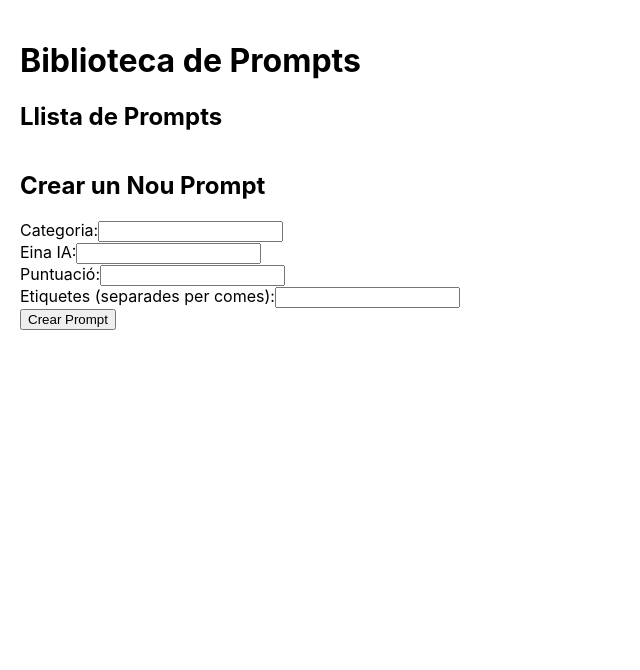
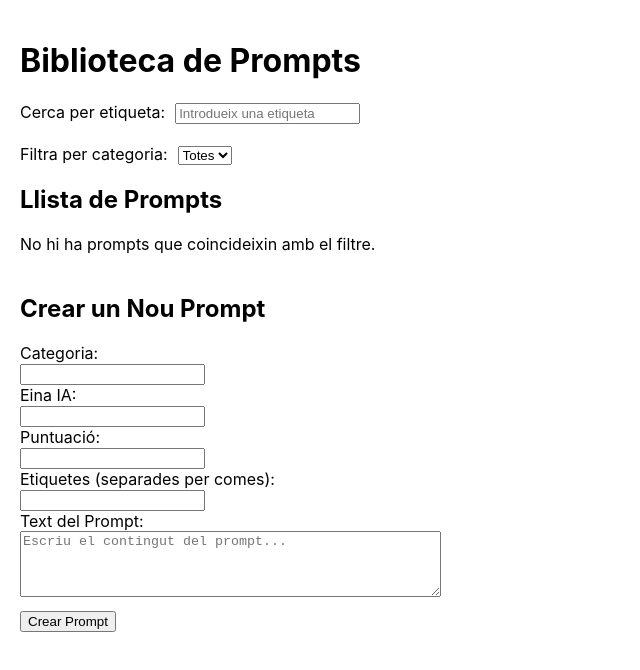
Before and after one commit to sciscar/prompt-library, a React (Create React App) app in the folder frontend/: page / in a window 1280 px wide. Shown: the top 670 px of the page, without its empty margins (0-640 px from the left). Built offline with nearby package versions, Linux system fonts and the light colour scheme.

Commit message:
Add filtering functionality and text prompt field to prompts management

```diff
--- a/frontend/src/App.js
+++ b/frontend/src/App.js
@@ -1,21 +1,27 @@
 import React, { useState, useEffect } from 'react';
 
 function App() {
+  // ESTAT PRINCIPAL
   const [prompts, setPrompts] = useState([]);
   const [formData, setFormData] = useState({
     categoria: '',
     einaIA: '',
     puntuacio: '',
-    etiquetes: ''
+    etiquetes: '',
+    textPrompt: ''
   });
 
-  // Carregar els prompts des de localStorage al muntar el component
+  // ESTAT PER A FILTRES
+  const [searchTag, setSearchTag] = useState('');
+  const [selectedCategory, setSelectedCategory] = useState('');
+
+  // CARREGAR PROMPTS DES DE localStorage
   useEffect(() => {
     const savedPrompts = JSON.parse(localStorage.getItem('prompts')) || [];
     setPrompts(savedPrompts);
   }, []);
 
-  // Gestionar els canvis en els camps del formulari
+  // GESTIÓ DE CANVIS AL FORMULARI
   const handleChange = (e) => {
     setFormData({
       ...formData,
@@ -23,19 +29,23 @@ function App() {
     });
   };
 
-  // Gestionar l'enviament del formulari
+  // AFEGIR UN NOU PROMPT
   const handleSubmit = (e) => {
     e.preventDefault();
 
-    // Convertir la puntuació a número i les etiquetes a un array (separades per comes)
+    // Convertir puntuació a número i etiquetes a array
     const newPrompt = {
-      categoria: formData.categoria,
-      einaIA: formData.einaIA,
+      categoria: formData.categoria.trim(),
+      einaIA: formData.einaIA.trim(),
       puntuacio: Number(formData.puntuacio),
-      etiquetes: formData.etiquetes.split(',').map(tag => tag.trim())
+      etiquetes: formData.etiquetes
+        .split(',')
+        .map(tag => tag.trim())
+        .filter(tag => tag !== ''),
+      textPrompt: formData.textPrompt.trim()
     };
 
-    // Afegir el nou prompt a la llista existent
+    // Afegir el nou prompt a la llista
     const updatedPrompts = [...prompts, newPrompt];
     setPrompts(updatedPrompts);
     localStorage.setItem('prompts', JSON.stringify(updatedPrompts));
@@ -45,47 +55,145 @@ function App() {
       categoria: '',
       einaIA: '',
       puntuacio: '',
-      etiquetes: ''
+      etiquetes: '',
+      textPrompt: ''
     });
   };
+
+  // LLISTA DE CATEGORIES (extretes dels prompts)
+  const categories = Array.from(new Set(prompts.map(p => p.categoria))).filter(cat => cat);
+
+  // FILTRAR PROMPTS SEGONS EL TAG I LA CATEGORIA
+  const filteredPrompts = prompts.filter(prompt => {
+    // Filtre per etiqueta (searchTag)
+    const matchTag = searchTag === ''
+      ? true
+      : prompt.etiquetes.includes(searchTag.trim());
+
+    // Filtre per categoria (selectedCategory)
+    const matchCategory = selectedCategory === ''
+      ? true
+      : prompt.categoria === selectedCategory;
+
+    return matchTag && matchCategory;
+  });
 
   return (
     <div style={{ padding: '20px' }}>
       <h1>Biblioteca de Prompts</h1>
 
-      {/* Llista de Prompts */}
+      {/* FILTRE PER ETIQUETA */}
+      <div style={{ marginBottom: '20px' }}>
+        <label htmlFor="searchTag" style={{ marginRight: '10px' }}>Cerca per etiqueta:</label>
+        <input
+          type="text"
+          id="searchTag"
+          value={searchTag}
+          onChange={(e) => setSearchTag(e.target.value)}
+          placeholder="Introdueix una etiqueta"
+        />
+      </div>
+
+      {/* DESPLEGABLE DE CATEGORIES */}
+      <div style={{ marginBottom: '20px' }}>
+        <label htmlFor="categoryFilter" style={{ marginRight: '10px' }}>Filtra per categoria:</label>
+        <select
+          id="categoryFilter"
+          value={selectedCategory}
+          onChange={(e) => setSelectedCategory(e.target.value)}
+        >
+          <option value="">Totes</option>
+          {categories.map((cat, index) => (
+            <option key={index} value={cat}>
+              {cat}
+            </option>
+          ))}
+        </select>
+      </div>
+
+      {/* LLISTA DE PROMPTS */}
       <section>
         <h2>Llista de Prompts</h2>
-        <ul>
-          {prompts.map((prompt, index) => (
-            <li key={index}>
-              <strong>{prompt.categoria}</strong> - {prompt.einaIA} - Puntuació: {prompt.puntuacio} - Etiquetes: {prompt.etiquetes.join(', ')}
-            </li>
-          ))}
-        </ul>
+        {filteredPrompts.length === 0 ? (
+          <p>No hi ha prompts que coincideixin amb el filtre.</p>
+        ) : (
+          <ul>
+            {filteredPrompts.map((prompt, index) => (
+              <li key={index} style={{ marginBottom: '20px' }}>
+                <div><strong>Categoria:</strong> {prompt.categoria}</div>
+                <div><strong>Eina IA:</strong> {prompt.einaIA}</div>
+                <div><strong>Puntuació:</strong> {prompt.puntuacio}</div>
+                <div><strong>Etiquetes:</strong> {prompt.etiquetes.join(', ')}</div>
+                <div><strong>Text del Prompt:</strong></div>
+                <pre style={{ background: '#f4f4f4', padding: '10px' }}>
+                  {prompt.textPrompt}
+                </pre>
+              </li>
+            ))}
+          </ul>
+        )}
       </section>
 
-      {/* Formulari per afegir un nou prompt */}
+      {/* FORMULARI PER AFEGIR UN NOU PROMPT */}
       <section style={{ marginTop: '40px' }}>
         <h2>Crear un Nou Prompt</h2>
         <form onSubmit={handleSubmit}>
           <div>
-            <label>Categoria:</label>
-            <input type="text" name="categoria" value={formData.categoria} onChange={handleChange} required />
+            <label>Categoria:</label><br/>
+            <input
+              type="text"
+              name="categoria"
+              value={formData.categoria}
+              onChange={handleChange}
+              required
+            />
           </div>
+
           <div>
-            <label>Eina IA:</label>
-            <input type="text" name="einaIA" value={formData.einaIA} onChange={handleChange} required />
+            <label>Eina IA:</label><br/>
+            <input
+              type="text"
+              name="einaIA"
+              value={formData.einaIA}
+              onChange={handleChange}
+              required
+            />
           </div>
+
           <div>
-            <label>Puntuació:</label>
-            <input type="number" name="puntuacio" value={formData.puntuacio} onChange={handleChange} required />
+            <label>Puntuació:</label><br/>
+            <input
+              type="number"
+              name="puntuacio"
+              value={formData.puntuacio}
+              onChange={handleChange}
+              required
+            />
           </div>
+
           <div>
-            <label>Etiquetes (separades per comes):</label>
-            <input type="text" name="etiquetes" value={formData.etiquetes} onChange={handleChange} required />
+            <label>Etiquetes (separades per comes):</label><br/>
+            <input
+              type="text"
+              name="etiquetes"
+              value={formData.etiquetes}
+              onChange={handleChange}
+            />
           </div>
-          <button type="submit">Crear Prompt</button>
+
+          <div>
+            <label>Text del Prompt:</label><br/>
+            <textarea
+              name="textPrompt"
+              rows="4"
+              cols="50"
+              value={formData.textPrompt}
+              onChange={handleChange}
+              placeholder="Escriu el contingut del prompt..."
+            />
+          </div>
+
+          <button type="submit" style={{ marginTop: '10px' }}>Crear Prompt</button>
         </form>
       </section>
     </div>
```
